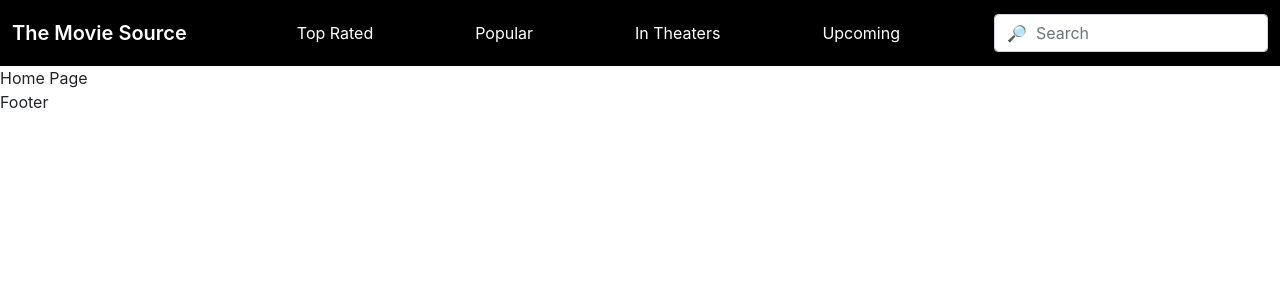
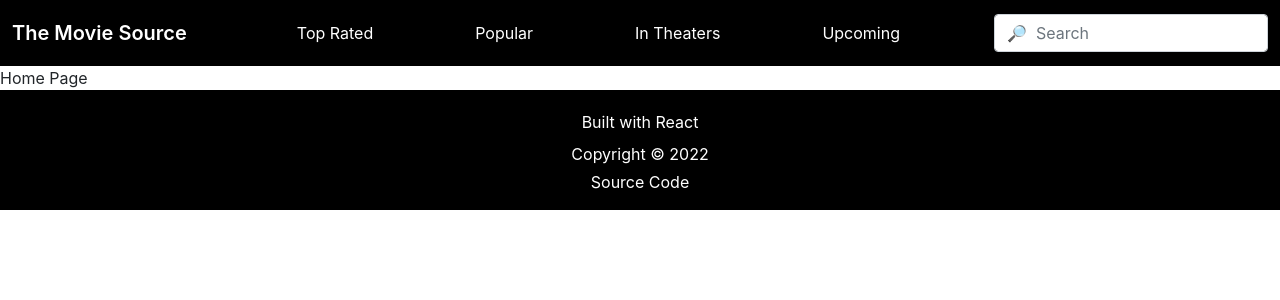
Before and after one commit to jamescr757/the-movie-source-react, a React (Create React App) app: page / in a window 1280 px wide. Shown: the top 300 px of the page. Built offline with nearby package versions, Linux system fonts and the light colour scheme.

Commit message:
footer completed

```diff
--- a/public/index.html
+++ b/public/index.html
@@ -8,7 +8,7 @@
       name="description"
       content="Web site created using create-react-app"
     />
-    <title>React App</title>
+    <title>The Movie Source</title>
   </head>
   <body>
     <noscript>You need to enable JavaScript to run this app.</noscript>
--- /dev/null
+++ b/src/layout/Footer.css
@@ -0,0 +1,19 @@
+footer {
+    width: 100%;
+    background-color: black;
+    color: white;
+    display: flex;
+    flex-direction: column;
+    align-items: center;
+    padding: 1rem 0;
+}
+
+footer span {
+    margin: 0.25rem 0;
+}
+
+footer a[href]:hover {
+    text-decoration: underline;
+    font-weight: 400;
+    font-size: 1em;
+}
--- a/src/layout/Footer.js
+++ b/src/layout/Footer.js
@@ -1,10 +1,13 @@
 import React from "react";
+import "./Footer.css";
 
 const Footer = props => {
     return (
-        <>
-            <div>Footer</div>
-        </>
+        <footer>
+            <span>Built with React</span>
+            <span>Copyright © 2022</span>
+            <a href="https://github.com/jamescr757/the-movie-source-react" target="_blank"><span>Source Code</span></a>
+        </footer>
     )
 }
 
```
